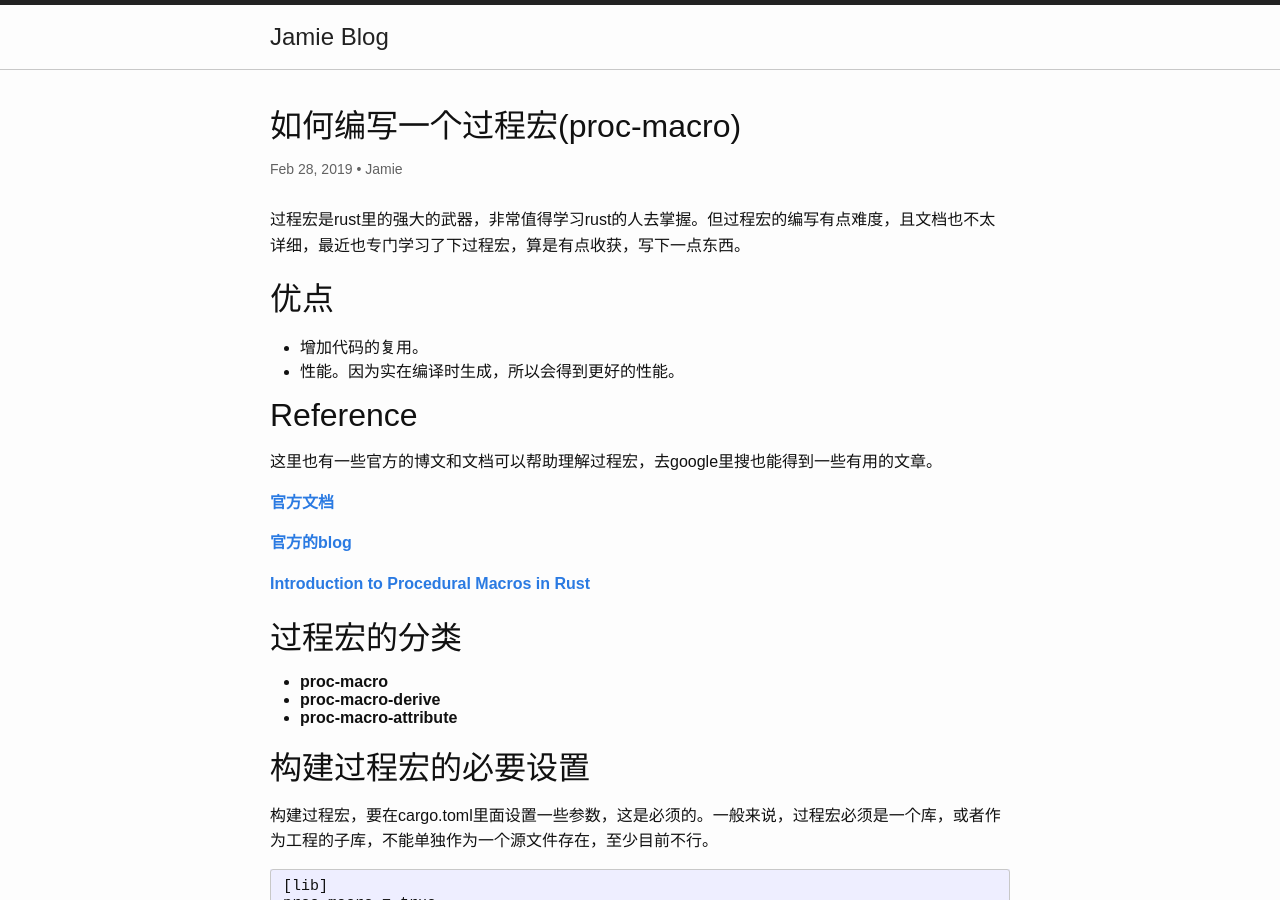
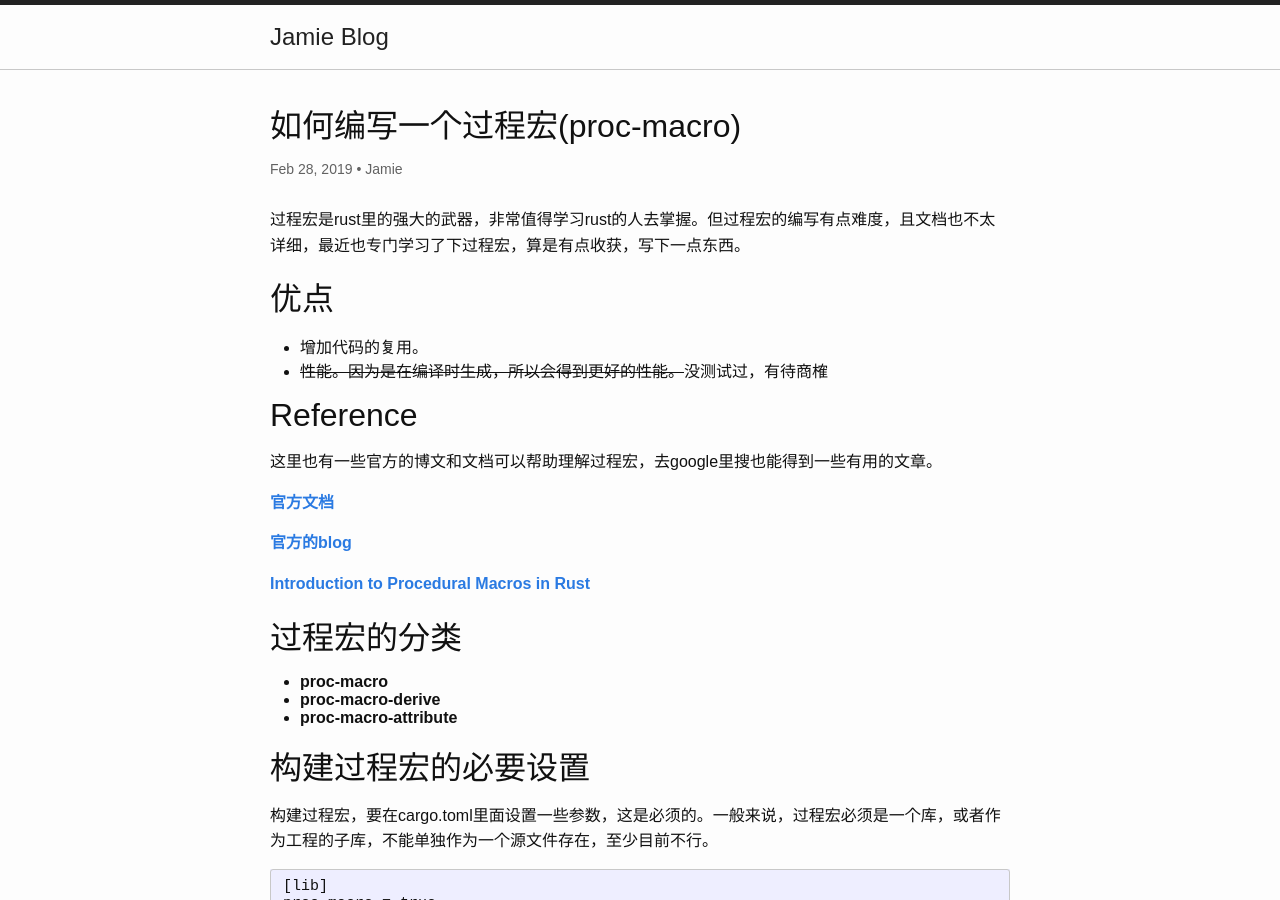
Before and after one commit to Dengjianping/Dengjianping.github.io, a Jekyll site: the page built from _posts/2019-02-28-如何编写一个过程宏(proc macro).md, in a window 1280 px wide and 900 px high. Built offline with Jekyll 4.4.1, drawn with Linux system fonts in a browser that asks for light colours.

Commit message:
Update 2019-02-28-如何编写一个过程宏(proc macro).md

```diff
--- a/_posts/2019-02-28-如何编写一个过程宏(proc macro).md
+++ b/_posts/2019-02-28-如何编写一个过程宏(proc macro).md
@@ -8,7 +8,7 @@ author: Jamie
 
 ## 优点
 - 增加代码的复用。
-- 性能。因为实在编译时生成，所以会得到更好的性能。
+- ~~性能。因为是在编译时生成，所以会得到更好的性能。~~没测试过，有待商榷
 
 ## Reference
 
```
